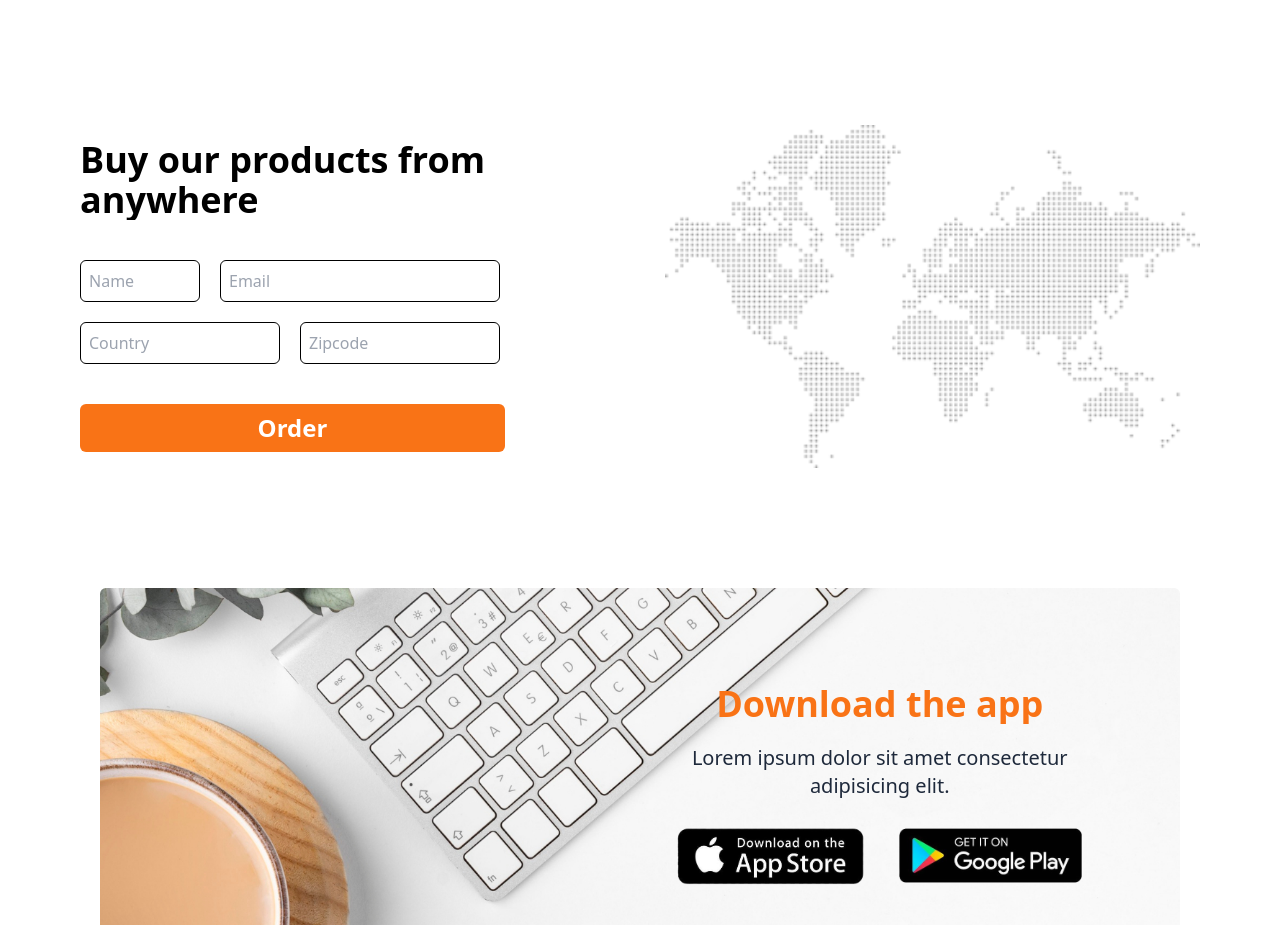
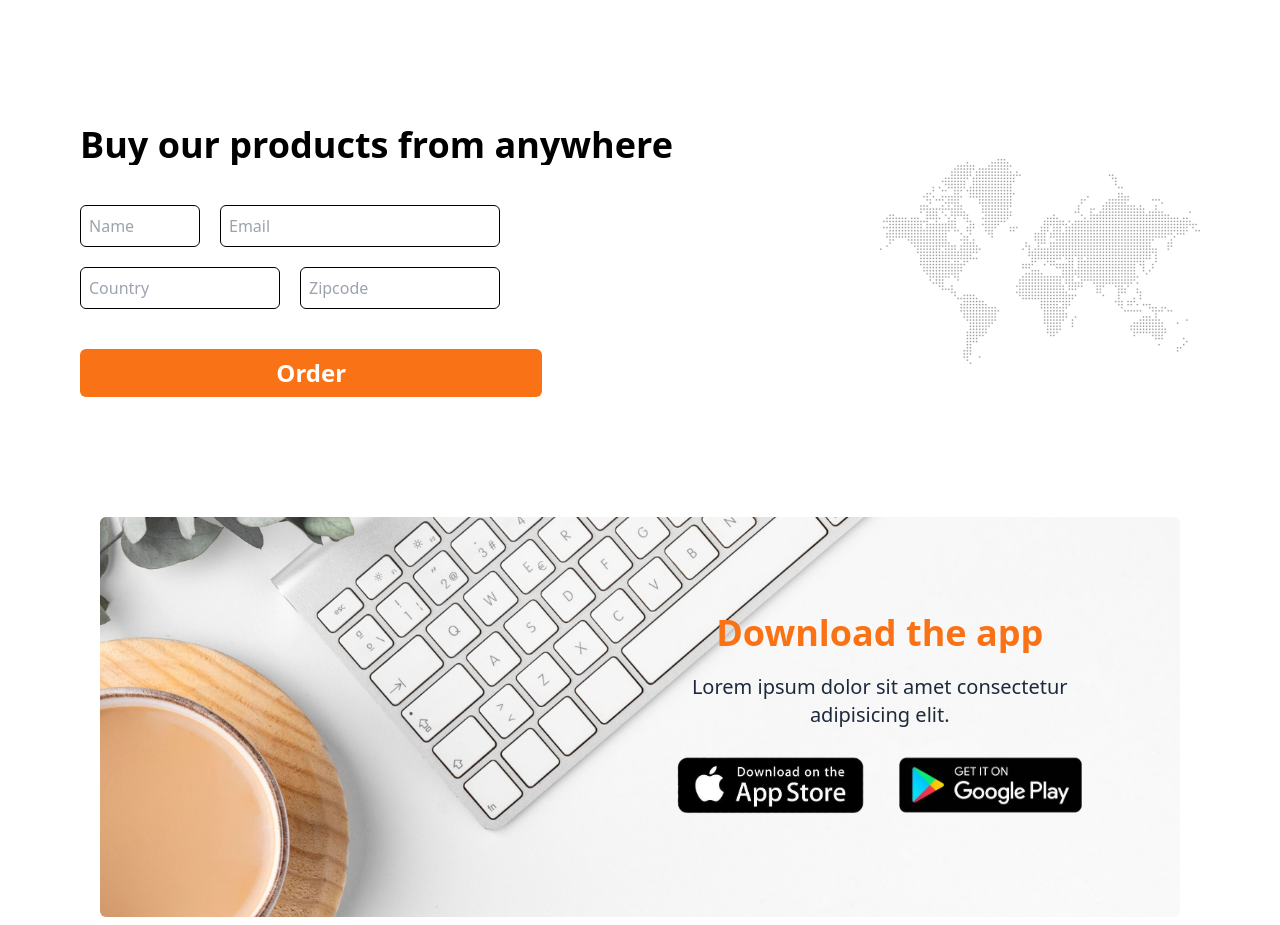
Before and after one commit to amaan-malik1/Coffee-app, a React app: page / in a window 1280 px wide. Shown: the part 1320-2245 px from the top of the page. Built offline with nearby package versions, Linux system fonts and the light colour scheme; the HTML template or start-up script is replaced by a standard one.

Commit message:
Update Content.jsx

```diff
--- a/src/components/Content.jsx
+++ b/src/components/Content.jsx
@@ -46,8 +46,8 @@ const Content = () => {
 {/*             contact content here */}
 
             <div className=" flex justify-between items-center m-auto gap-10 p-10 w-[100%] max-md:flex-col max-md:text-center ">
-                <div className="connect flex flex-col w-[50%] gap-10 ">
-                    <h2 className="text-4xl overflow-hidden font-semibold w-[80%]">
+                <div className="connect flex flex-col gap-10 ">
+                    <h2 className="text-4xl overflow-hidden font-semibold text-center">
                         Buy our products from anywhere
                     </h2>
 
@@ -71,7 +71,7 @@ const Content = () => {
                 </div>
 
                 <div className="worldMap f">
-                    <img src={wMap} alt="" className="w-[550px]" />
+                    <img src={wMap} alt="" className="map" />
                 </div>
 
 
```
